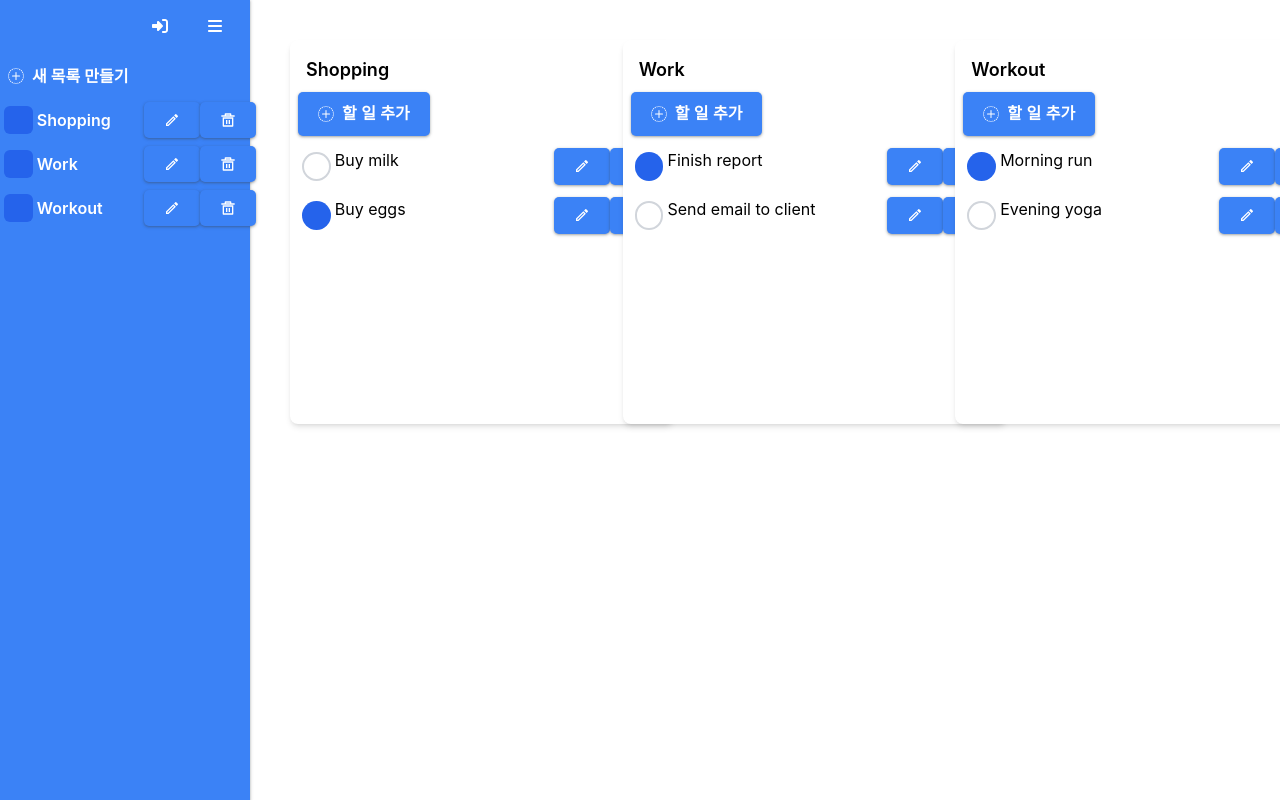
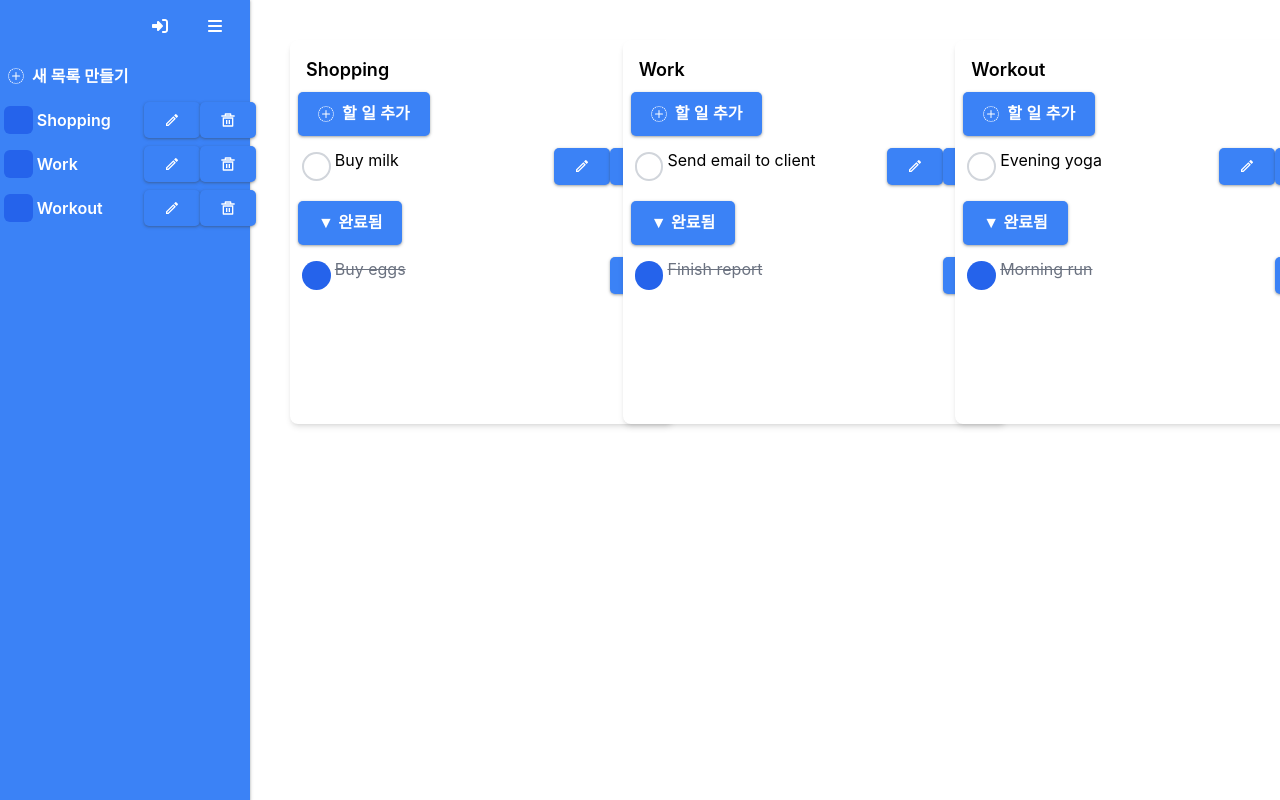
Before and after one commit to kdt-todolist/test, a React (Create React App) app: page / in a window 1280 px wide. Shown: the top 800 px of the page. Built offline with nearby package versions, Linux system fonts and the light colour scheme.

Commit message:
완료된 서브 태스크 분리

```diff
--- a/src/components/Task/TaskCard.jsx
+++ b/src/components/Task/TaskCard.jsx
@@ -15,6 +15,7 @@ function TaskCard({ task, dragHandleProps }) {
   const [inputValue, setInputValue] = useState('');
   const [isEditing, setIsEditing] = useState(false);
   const [currentSubTaskId, setCurrentSubTaskId] = useState(null);
+  const [isCompletedVisible, setIsCompletedVisible] = useState(true);
 
   const handleAddSubTask = () => {
     if (inputValue.trim() === '') return;
@@ -44,6 +45,10 @@ function TaskCard({ task, dragHandleProps }) {
     updateSubTaskOrder(task.id, reorderedSubTasks);
   };
 
+  // 완료된 서브 태스크와 미완료 서브 태스크 분리
+  const completedSubTasks = task.subTasks.filter(subTask => subTask.isChecked);
+  const incompleteSubTasks = task.subTasks.filter(subTask => !subTask.isChecked);
+
   return (
     <>
       <div className="w-96 h-96 m-4 p-2 bg-white shadow-md rounded-lg hover:shadow-gray-400 overflow-y-auto">
@@ -61,7 +66,7 @@ function TaskCard({ task, dragHandleProps }) {
           <Droppable droppableId={`subtask-${task.id}`}>
             {(provided) => (
               <div ref={provided.innerRef} {...provided.droppableProps}>
-                {task.subTasks?.map((subTask, index) => (
+                {incompleteSubTasks.map((subTask, index) => (
                   <Draggable key={subTask.id} draggableId={subTask.id.toString()} index={index}>
                     {(provided, snapshot) => (
                       <div
@@ -103,6 +108,31 @@ function TaskCard({ task, dragHandleProps }) {
             )}
           </Droppable>
         </DragDropContext>
+
+         {/* 완료된 서브 태스크 섹션 */}
+         {completedSubTasks.length > 0 && (
+          <div className="mt-4">
+            <Button onClick={() => setIsCompletedVisible(!isCompletedVisible)}>
+              {isCompletedVisible ? '▼ 완료됨' : '▲ 완료됨'}
+            </Button>
+            {isCompletedVisible && (
+              <div>
+                {completedSubTasks.map((subTask, index) => (
+                  <div key={subTask.id} className="flex mt-3 hover:rounded-lg hover:bg-gray-100">
+                    <InputCheck
+                      shape="round"
+                      checked={subTask.isChecked}
+                      onChange={() => updateSubTaskCheck(task.id, subTask.id, !subTask.isChecked)}
+                    />
+                    <p className="w-10/12 line-through text-gray-500">{subTask.text}</p>
+
+                    <Button onClick={() => deleteSubTask(task.id, subTask.id)}><RiDeleteBin5Line /></Button>
+                  </div>
+                ))}
+              </div>
+            )}
+          </div>
+        )}
       </div>
 
       {/* Modal for adding or editing subtasks */}
```
